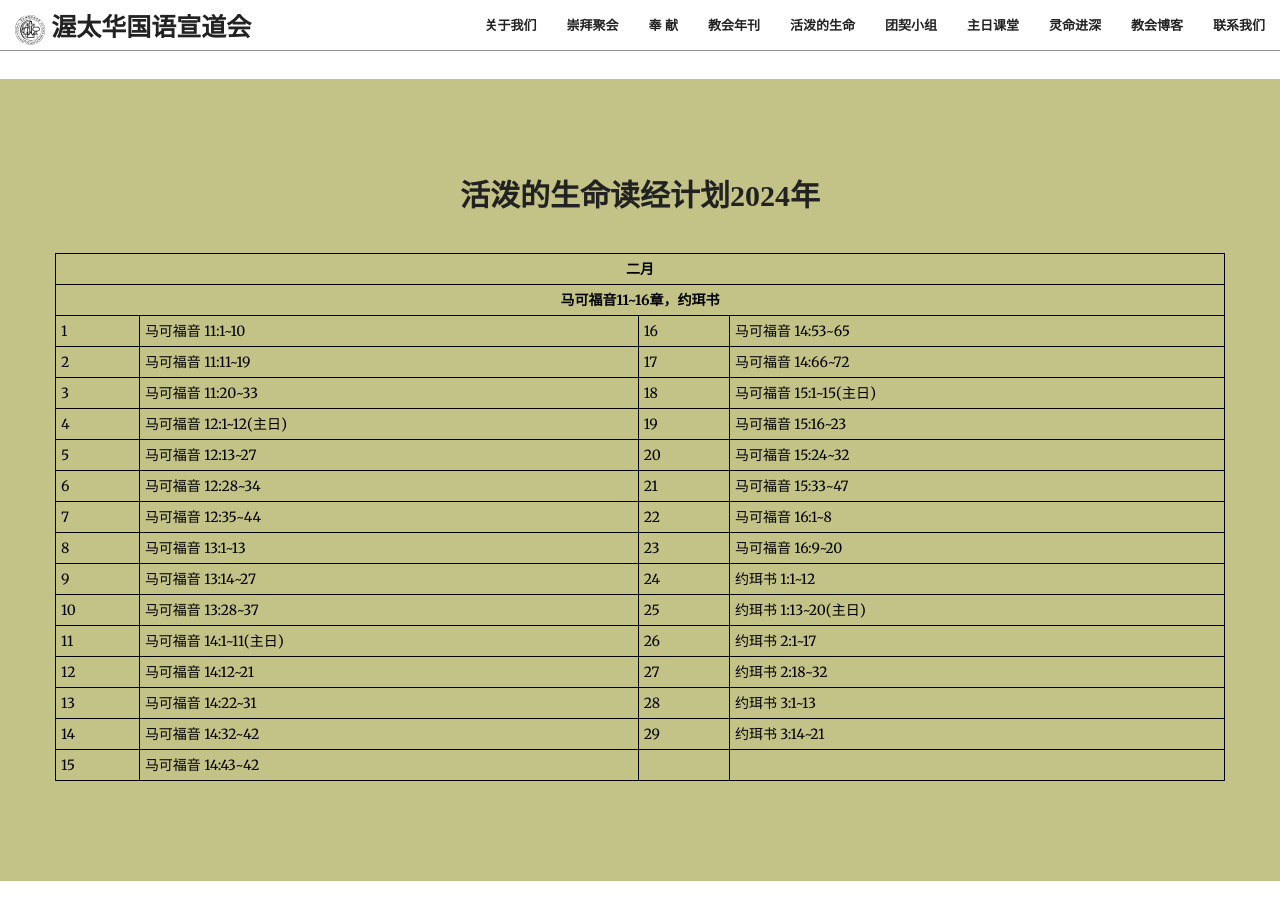
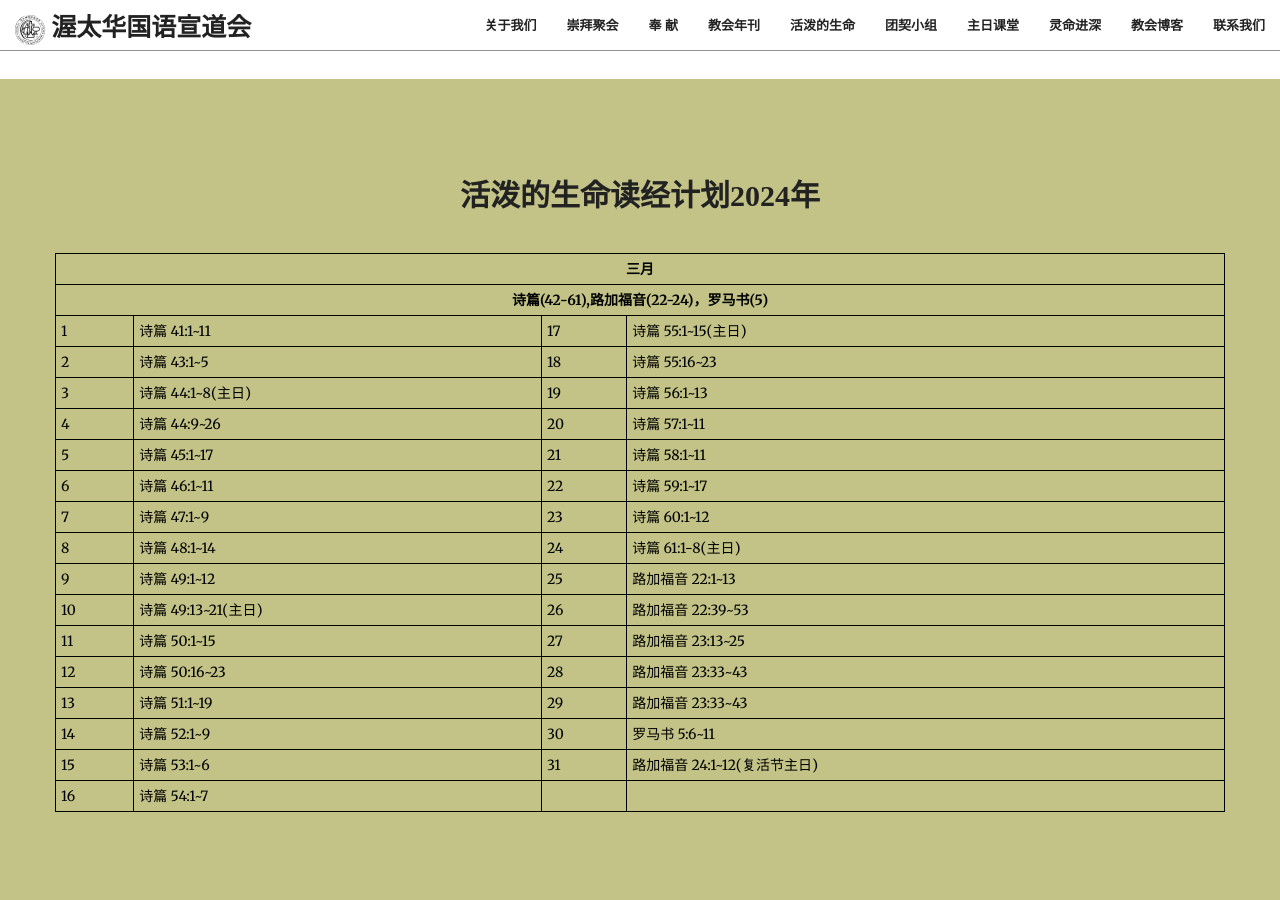
Before and after one commit to JonasYow/ottawaomac, a Jekyll site: the page built from index.html, in a window 1280 px wide and 900 px high, scrolled down 2563 px. Built offline with Jekyll 4.4.1, drawn with Linux system fonts in a browser that asks for light colours; some web fonts are replaced.

Commit message:
Update content for Mar2024

```diff
--- a/_includes/dailylivingwater.html
+++ b/_includes/dailylivingwater.html
@@ -8,113 +8,119 @@
             </div>
             <table style="width:100%">
             <tr>
-                <th colspan="4" class="text-center">二月</th>
+                <th colspan="4" class="text-center">三月</th>
             </tr>
             <tr>
-                <th colspan="4" class="text-center">马可福音11~16章，约珥书</th>
+                <th colspan="4" class="text-center">诗篇(42-61),路加福音(22-24)，罗马书(5)</th>
             </tr>
 
             <tr>
                 <td>1</td>
-                <td>马可福音 11:1~10</td>
-                <td>16</td>
-                <td>马可福音 14:53~65</td>
+                <td>诗篇 41:1~11</td>
+                <td>17</td>
+                <td>诗篇 55:1~15(主日)</td>
             </tr>
 
             <tr>
                 <td>2</td>
-                <td>马可福音 11:11~19</td>
-                <td>17</td>
-                <td>马可福音 14:66~72</td>
+                <td>诗篇 43:1~5</td>
+                <td>18</td>
+                <td>诗篇 55:16~23</td>
             </tr>
 
             <tr>
                 <td>3</td>
-                <td>马可福音 11:20~33</td>
-                <td>18</td>
-                <td>马可福音 15:1~15(主日)</td>
+                <td>诗篇 44:1~8(主日)</td>
+                <td>19</td>
+                <td>诗篇 56:1~13</td>
             </tr>
 
             <tr>
                 <td>4</td>
-                <td>马可福音 12:1~12(主日)</td>
-                <td>19</td>
-                <td>马可福音 15:16~23</td>
+                <td>诗篇 44:9~26</td>
+                <td>20</td>
+                <td>诗篇 57:1~11</td>
             </tr>
 
             <tr>
                 <td>5</td>
-                <td>马可福音 12:13~27</td>
-                <td>20</td>
-                <td>马可福音 15:24~32</td>
+                <td>诗篇 45:1~17</td>
+                <td>21</td>
+                <td>诗篇 58:1~11</td>
             </tr>
 
             <tr>
                 <td>6</td>
-                <td>马可福音 12:28~34</td>
-                <td>21</td>
-                <td>马可福音 15:33~47</td>
+                <td>诗篇 46:1~11</td>
+                <td>22</td>
+                <td>诗篇 59:1~17</td>
             </tr>
 
             <tr>
                 <td>7</td>
-                <td>马可福音 12:35~44</td>
-                <td>22</td>
-                <td>马可福音 16:1~8</td>
+                <td>诗篇 47:1~9</td>
+                <td>23</td>
+                <td>诗篇 60:1~12</td>
             </tr>
 
             <tr>
                 <td>8</td>
-                <td>马可福音 13:1~13</td>
-                <td>23</td>
-                <td>马可福音 16:9~20</td>
+                <td>诗篇 48:1~14</td>
+                <td>24</td>
+                <td>诗篇 61:1-8(主日)</td>
             </tr>
 
             <tr>
                 <td>9</td>
-                <td>马可福音 13:14~27</td>
-                <td>24</td>
-                <td>约珥书 1:1~12</td>
+                <td>诗篇 49:1~12</td>
+                <td>25</td>
+                <td>路加福音 22:1~13</td>
             </tr>
 
             <tr>
                 <td>10</td>
-                <td>马可福音 13:28~37</td>
-                <td>25</td>
-                <td>约珥书 1:13~20(主日)</td>
+                <td>诗篇 49:13~21(主日)</td>
+                <td>26</td>
+                <td>路加福音 22:39~53</td>
             </tr>
 
             <tr>
                 <td>11</td>
-                <td>马可福音 14:1~11(主日)</td>
-                <td>26</td>
-                <td>约珥书 2:1~17</td>
+                <td>诗篇 50:1~15</td>
+                <td>27</td>
+                <td>路加福音 23:13~25</td>
             </tr>
 
             <tr>
                 <td>12</td>
-                <td>马可福音 14:12~21</td>
-                <td>27</td>
-                <td>约珥书 2:18~32</td>
+                <td>诗篇 50:16~23</td>
+                <td>28</td>
+                <td>路加福音 23:33~43</td>
             </tr>
 
             <tr>
                 <td>13</td>
-                <td>马可福音 14:22~31</td>
-                <td>28</td>
-                <td>约珥书 3:1~13</td>
+                <td>诗篇 51:1~19</td>
+                <td>29</td>
+                <td>路加福音 23:33~43</td>
             </tr>
 
             <tr>
                 <td>14</td>
-                <td>马可福音 14:32~42</td>
-                <td>29</td>
-                <td>约珥书 3:14~21</td>
+                <td>诗篇 52:1~9</td>
+                <td>30</td>
+                <td>罗马书 5:6~11</td>
             </tr>
 
             <tr>
                 <td>15</td>
-                <td>马可福音 14:43~42</td>
+                <td>诗篇 53:1~6</td>
+                <td>31</td>
+                <td>路加福音 24:1~12(复活节主日)</td>
+            </tr>
+            <tr>
+                <td>16</td>
+                <td>诗篇 54:1~7</td>
                 <td></td>
                 <td></td>
             </tr>
```
